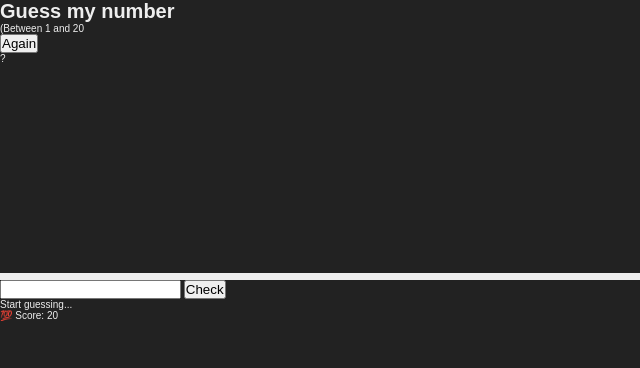
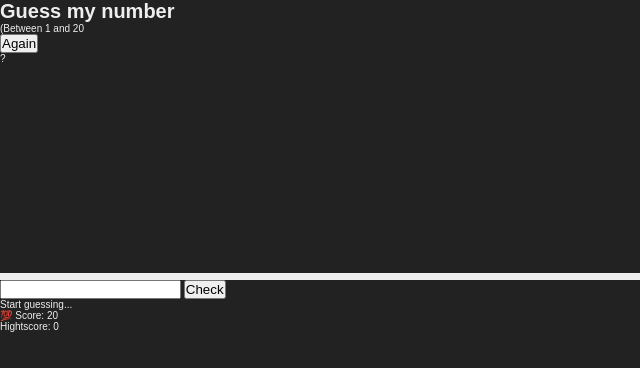
Before and after one commit to YakubuAmidu/Num-guesser, a plain HTML site: page index.html in a window 1280 px wide. Shown: the full height of the page, 0-640 px from the left. Drawn offline with Linux system fonts and the light colour scheme; a web font is replaced by a local one.

Commit message:
Commiting changes

```diff
--- a/index.html
+++ b/index.html
@@ -29,6 +29,10 @@
         💯 Score:
         <span class="score">20</span>
       </p>
+      <p class="label-highscore">
+        Hightscore:
+        <span class="hightscore">0</span>
+      </p>
     </section>
 
     <script src="script.js"></script>
```
